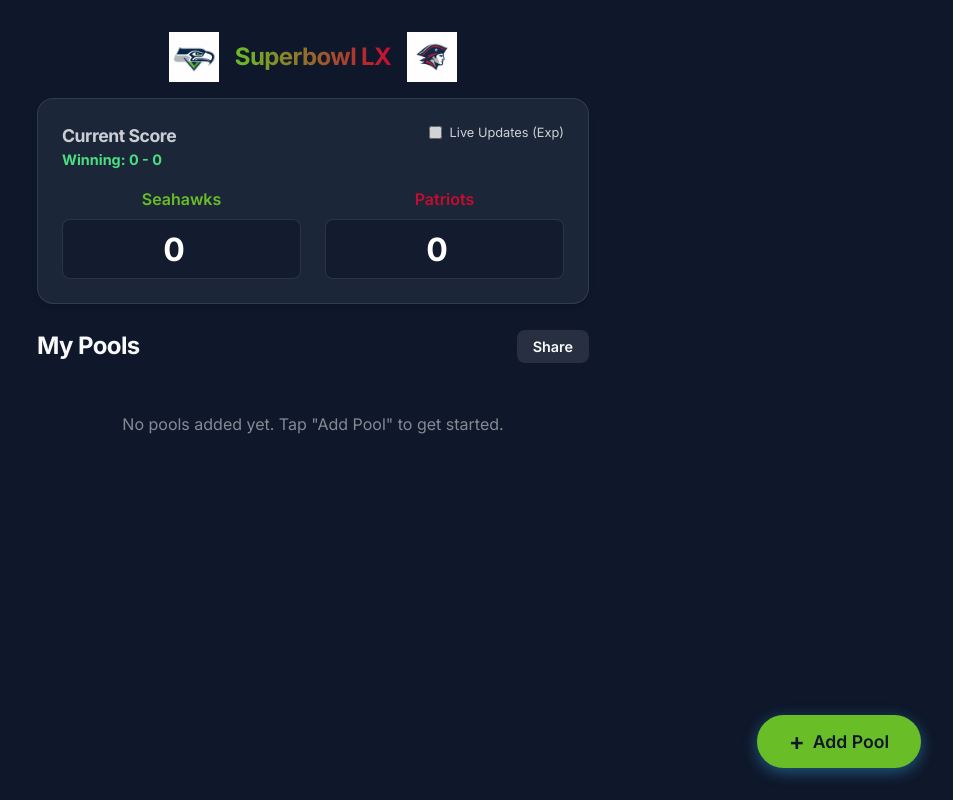
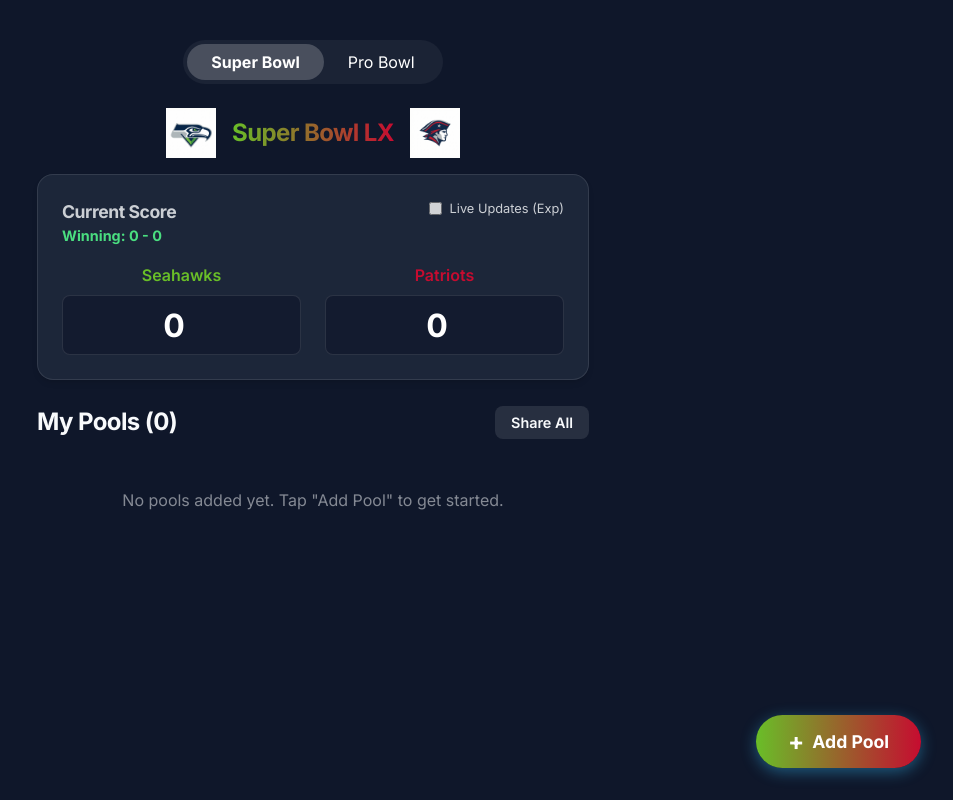
Before and after one commit to bogosj/superbowl-box-tracker, a React (Vite) app: page / in a window 1280 px wide. Shown: the whole page, without its empty margins (327-1280 px from the left). Built offline with nearby package versions, Linux system fonts and the light colour scheme.

Commit message:
Add Pro Bowl support with tabs and new logos

```diff
--- a/src/App.jsx
+++ b/src/App.jsx
@@ -4,18 +4,43 @@
 import PoolList from './components/PoolList';
 import AddPoolModal from './components/AddPoolModal';
 
-const DEFAULT_TEAMS = {
-  teamA: 'Seahawks',
-  teamB: 'Patriots'
+const GAME_CONFIG = {
+  superbowl: {
+    id: 'superbowl',
+    label: 'Super Bowl LX',
+    teamA: 'Seahawks',
+    teamB: 'Patriots',
+    logoA: '/logo_seahawks.png',
+    logoB: '/logo_patriots.png'
+  },
+  probowl: {
+    id: 'probowl',
+    label: 'Pro Bowl Phone It In',
+    teamA: 'AFC',
+    teamB: 'NFC',
+    logoA: '/logo_afc.png',
+    logoB: '/logo_nfc.png'
+  }
+};
+
+const DEFAULT_SCORES = {
+  superbowl: { teamA: 0, teamB: 0 },
+  probowl: { teamA: 0, teamB: 0 }
 };
 
 function App() {
-  const [teams, setTeams] = useState(DEFAULT_TEAMS);
-  const [score, setScore] = useState({ teamA: 0, teamB: 0 });
+  const [activeGame, setActiveGame] = useState('superbowl');
+  const [teams, setTeams] = useState(GAME_CONFIG.superbowl);
+  const [score, setScore] = useState(DEFAULT_SCORES);
   const [pools, setPools] = useState([]);
   const [isModalOpen, setIsModalOpen] = useState(false);
   const [loading, setLoading] = useState(true);
   const [isLive, setIsLive] = useState(false);
+
+  // Update teams when active game changes
+  useEffect(() => {
+    setTeams(GAME_CONFIG[activeGame]);
+  }, [activeGame]);
 
   // Load data from URL or localStorage
   useEffect(() => {
@@ -27,13 +52,21 @@
         const decompressed = LZString.decompressFromEncodedURIComponent(sharedData);
         if (decompressed) {
           const parsed = JSON.parse(decompressed);
-          if (parsed.pools) {
-            setPools(parsed.pools);
-            setTeams(DEFAULT_TEAMS); // Force default teams
-            window.history.replaceState({}, document.title, window.location.pathname);
-            setLoading(false);
-            return;
+
+          let loadedPools = [];
+
+          if (Array.isArray(parsed.pools)) {
+            // Check if legacy (no gameId) - default to superbowl
+            loadedPools = parsed.pools.map(p => ({
+              ...p,
+              gameId: p.gameId || 'superbowl'
+            }));
           }
+
+          setPools(loadedPools);
+          window.history.replaceState({}, document.title, window.location.pathname);
+          setLoading(false);
+          return;
         }
       } catch (e) {
         console.error("Failed to parse shared data", e);
@@ -43,15 +76,42 @@
     const savedScore = localStorage.getItem('sbt_score');
     const savedPools = localStorage.getItem('sbt_pools');
 
-    setTeams(DEFAULT_TEAMS);
-    if (savedScore) setScore(JSON.parse(savedScore));
-    if (savedPools) setPools(JSON.parse(savedPools));
+    // Migration logic for local storage
+    if (savedScore) {
+      try {
+        const parsedScore = JSON.parse(savedScore);
+        // Check if legacy score format (flat object)
+        if (typeof parsedScore.teamA === 'number') {
+          setScore({
+            ...DEFAULT_SCORES,
+            superbowl: parsedScore
+          });
+        } else {
+          setScore(parsedScore);
+        }
+      } catch (e) {
+        console.error(e);
+      }
+    }
+
+    if (savedPools) {
+      try {
+        const parsedPools = JSON.parse(savedPools);
+        // Migrate legacy pools
+        const migratedPools = parsedPools.map(p => ({
+          ...p,
+          gameId: p.gameId || 'superbowl'
+        }));
+        setPools(migratedPools);
+      } catch (e) {
+        console.error(e);
+      }
+    }
+
     setLoading(false);
   }, []);
 
   // Save data effects
-  // Teams are constant, no need to save
-
   useEffect(() => {
     localStorage.setItem('sbt_score', JSON.stringify(score));
   }, [score]);
@@ -69,26 +129,57 @@
         const res = await fetch('https://site.api.espn.com/apis/site/v2/sports/football/nfl/scoreboard');
         const data = await res.json();
 
+        let newScores = { ...score };
+        let updated = false;
+
+        // Process Super Bowl (Seahawks vs Patriots)
         // Find the specific game
-        const event = data.events?.find(e => {
+        const sbEvent = data.events?.find(e => {
           const names = e.shortName?.toLowerCase() || "";
           return names.includes('seahawks') || names.includes('patriots') ||
             (e.competitions?.[0]?.competitors?.some(c => c.team?.displayName?.includes('Seahawks'))) ||
             e.name.includes('Super Bowl');
         });
 
-        if (event) {
-          const competition = event.competitions[0];
+        if (sbEvent) {
+          const competition = sbEvent.competitions[0];
           const seahawks = competition.competitors.find(c => c.team.displayName.includes('Seahawks'));
           const patriots = competition.competitors.find(c => c.team.displayName.includes('Patriots'));
 
           if (seahawks && patriots) {
-            setScore({
-              teamA: parseInt(seahawks.score), // Team A is Seahawks
-              teamB: parseInt(patriots.score)  // Team B is Patriots
-            });
+            newScores.superbowl = {
+              teamA: parseInt(seahawks.score),
+              teamB: parseInt(patriots.score)
+            };
+            updated = true;
           }
         }
+
+        // Process Pro Bowl (NFC vs AFC)
+        // Note: ESPN API usually lists Pro Bowl as NFC vs AFC or similar
+        const pbEvent = data.events?.find(e => {
+          const name = e.name?.toLowerCase() || "";
+          return name.includes('pro bowl') || (name.includes('afc') && name.includes('nfc'));
+        });
+
+        if (pbEvent) {
+          const competition = pbEvent.competitions[0];
+          const afc = competition.competitors.find(c => c.team.abbreviation === 'AFC' || c.team.displayName === 'AFC');
+          const nfc = competition.competitors.find(c => c.team.abbreviation === 'NFC' || c.team.displayName === 'NFC');
+
+          if (afc && nfc) {
+            newScores.probowl = {
+              teamA: parseInt(afc.score), // Team A is AFC in config
+              teamB: parseInt(nfc.score)  // Team B is NFC in config
+            };
+            updated = true;
+          }
+        }
+
+        if (updated) {
+          setScore(newScores);
+        }
+
       } catch (err) {
         console.error("Error fetching live score:", err);
       }
@@ -98,19 +189,23 @@
     const interval = setInterval(fetchScore, 60000); // Poll every 60s
 
     return () => clearInterval(interval);
-  }, [isLive]);
+  }, [isLive, score]);
 
 
 
   const handleScoreChange = (team, value) => {
     setScore(prev => ({
       ...prev,
-      [team]: value
+      [activeGame]: {
+        ...prev[activeGame],
+        [team]: value
+      }
     }));
   };
 
   const handleAddPool = (newPool) => {
-    setPools(prev => [newPool, ...prev]);
+    const poolWithGame = { ...newPool, gameId: activeGame };
+    setPools(prev => [poolWithGame, ...prev]);
   };
 
   const handleDeletePool = (id) => {
@@ -120,61 +215,97 @@
   };
 
   const handleShare = async () => {
-    const data = { teams, pools };
+    // Share ALL pools, not just active ones
+    const data = { pools };
     const compressed = LZString.compressToEncodedURIComponent(JSON.stringify(data));
     const url = `${window.location.origin}${window.location.pathname}?data=${compressed}`;
 
     try {
       await navigator.clipboard.writeText(url);
-      alert('Link copied to clipboard!');
+      alert('Link copied to clipboard! (Includes pools for both games)');
     } catch (err) {
       console.error('Failed to copy: ', err);
       prompt('Copy this link:', url);
     }
   };
 
-
-
   if (loading) return null;
 
+  const currentScore = score[activeGame];
+  const winningScore = {
+    a: currentScore.teamA % 10,
+    b: currentScore.teamB % 10
+  };
 
-
-  const winningScore = {
-    a: score.teamA % 10,
-    b: score.teamB % 10
-  };
+  // Filter pools for active game
+  const activePools = pools.filter(p => p.gameId === activeGame);
 
   return (
     <div className="container fade-in" style={{ paddingBottom: '6rem' }}>
+
+      {/* Game Tabs */}
+      <div style={{ display: 'flex', justifyContent: 'center', marginBottom: '1.5rem', background: 'rgba(255,255,255,0.05)', padding: '0.25rem', borderRadius: '2rem', width: 'fit-content', marginInline: 'auto', marginTop: '1rem' }}>
+        <button
+          onClick={() => setActiveGame('superbowl')}
+          style={{
+            background: activeGame === 'superbowl' ? 'rgba(255,255,255,0.2)' : 'transparent',
+            padding: '0.5rem 1.5rem',
+            borderRadius: '1.5rem',
+            border: 'none',
+            color: 'white',
+            fontWeight: activeGame === 'superbowl' ? 'bold' : 'normal',
+            cursor: 'pointer',
+            transition: 'all 0.2s'
+          }}
+        >
+          Super Bowl
+        </button>
+        <button
+          onClick={() => setActiveGame('probowl')}
+          style={{
+            background: activeGame === 'probowl' ? 'rgba(255,255,255,0.2)' : 'transparent',
+            padding: '0.5rem 1.5rem',
+            borderRadius: '1.5rem',
+            border: 'none',
+            color: 'white',
+            fontWeight: activeGame === 'probowl' ? 'bold' : 'normal',
+            cursor: 'pointer',
+            transition: 'all 0.2s'
+          }}
+        >
+          Pro Bowl
+        </button>
+      </div>
+
       <div style={{ display: 'flex', justifyContent: 'center', marginBottom: '1rem', marginTop: '0.5rem' }}>
-        <img src="/logo_seahawks.png" alt="Seahawks" style={{ height: '50px', objectFit: 'contain' }} onError={(e) => e.target.style.display = 'none'} />
-        <h1 style={{ margin: '0 1rem', fontSize: '1.5rem', alignSelf: 'center' }}>Superbowl LX</h1>
-        <img src="/logo_patriots.png" alt="Patriots" style={{ height: '50px', objectFit: 'contain' }} onError={(e) => e.target.style.display = 'none'} />
+        <img src={teams.logoA} alt={teams.teamA} style={{ height: '50px', objectFit: 'contain' }} onError={(e) => e.target.style.display = 'none'} />
+        <h1 style={{ margin: '0 1rem', fontSize: '1.5rem', alignSelf: 'center' }}>{teams.label}</h1>
+        <img src={teams.logoB} alt={teams.teamB} style={{ height: '50px', objectFit: 'contain' }} onError={(e) => e.target.style.display = 'none'} />
       </div>
 
       <Header
         teams={teams}
-        score={score}
+        score={currentScore}
         onScoreChange={handleScoreChange}
         isLive={isLive}
         onToggleLive={() => setIsLive(!isLive)}
       />
 
       <div style={{ marginBottom: '1rem', display: 'flex', justifyContent: 'space-between', alignItems: 'center' }}>
-        <h2 style={{ margin: 0 }}>My Pools</h2>
+        <h2 style={{ margin: 0 }}>My Pools ({activePools.length})</h2>
         <div style={{ display: 'flex', gap: '0.5rem' }}>
           <button
             onClick={handleShare}
             className="secondary-btn"
             style={{ fontSize: '0.9rem', padding: '0.5rem 1rem' }}
           >
-            Share
+            Share All
           </button>
         </div>
       </div>
 
       <PoolList
-        pools={pools}
+        pools={activePools}
         teams={teams}
         winningScore={winningScore}
         onDeletePool={handleDeletePool}
@@ -193,7 +324,12 @@
           fontSize: '1.1rem',
           display: 'flex',
           alignItems: 'center',
-          gap: '0.5rem'
+          gap: '0.5rem',
+          background: 'var(--primary-gradient)', // Ensure this is set or default
+          border: 'none',
+          color: 'white',
+          fontWeight: 'bold',
+          cursor: 'pointer'
         }}
       >
         <span style={{ fontSize: '1.5rem', lineHeight: 0 }}>+</span> Add Pool
--- a/src/index.css
+++ b/src/index.css
@@ -15,6 +15,7 @@
   /* Green */
 
   --glass-shadow: 0 4px 6px -1px rgba(0, 0, 0, 0.1), 0 2px 4px -1px rgba(0, 0, 0, 0.06);
+  --primary-gradient: linear-gradient(to right, var(--accent-color), var(--highlight-color));
 }
 
 * {
```
Also changed, not shown: public/logo_afc.png (added), public/logo_nfc.png (added).
